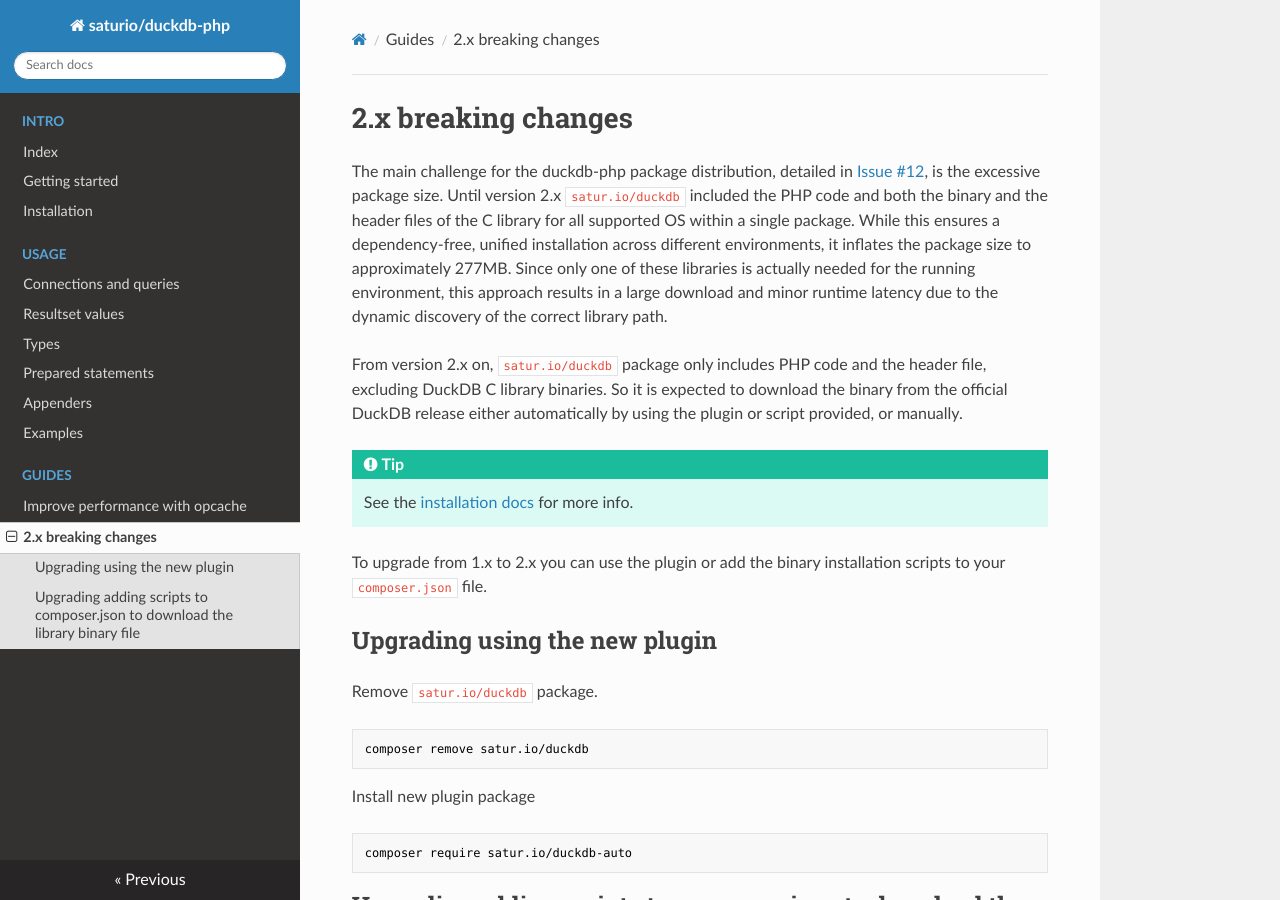
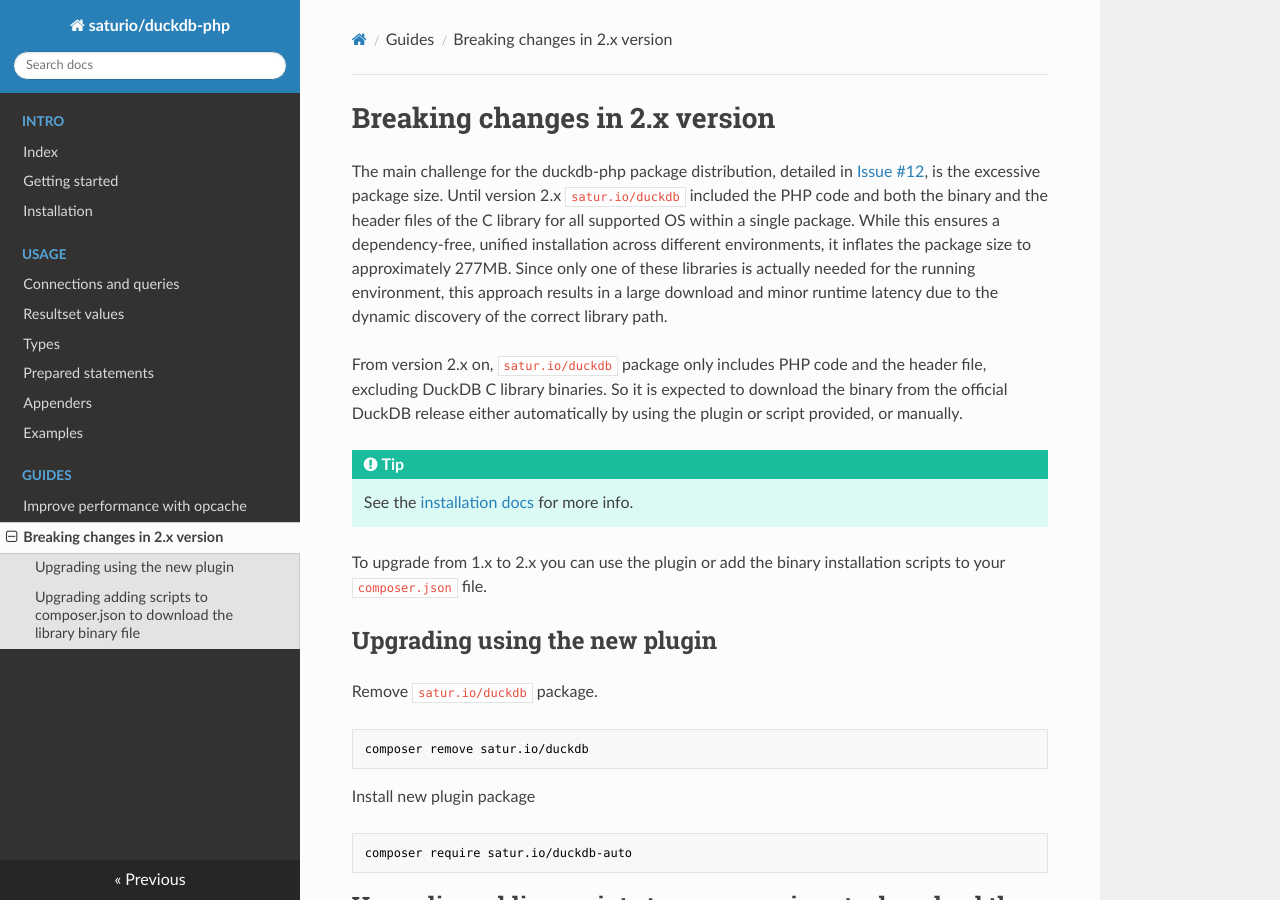
Before and after one commit to satur-io/duckdb-php, an MkDocs documentation site: the page built from docs/md/upgrade-1-to-2.md, in a window 1280 px wide and 900 px high. Built offline with MkDocs 1.6.1, drawn with Linux system fonts in a browser that asks for light colours; nearby versions of some CDN libraries.

```diff
--- a/docs/md/upgrade-1-to-2.md
+++ b/docs/md/upgrade-1-to-2.md
@@ -1,4 +1,4 @@
-# 2.x breaking changes
+# Breaking changes in 2.x version
 
 The main challenge for the duckdb-php package distribution, detailed in
 [Issue #12](https://github.com/satur-io/duckdb-php/issues/12),
```
